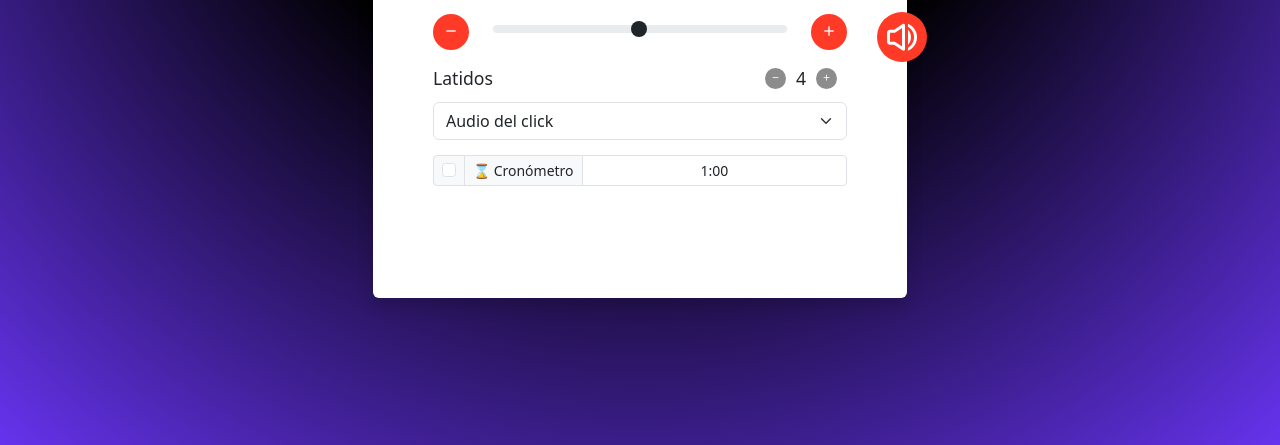
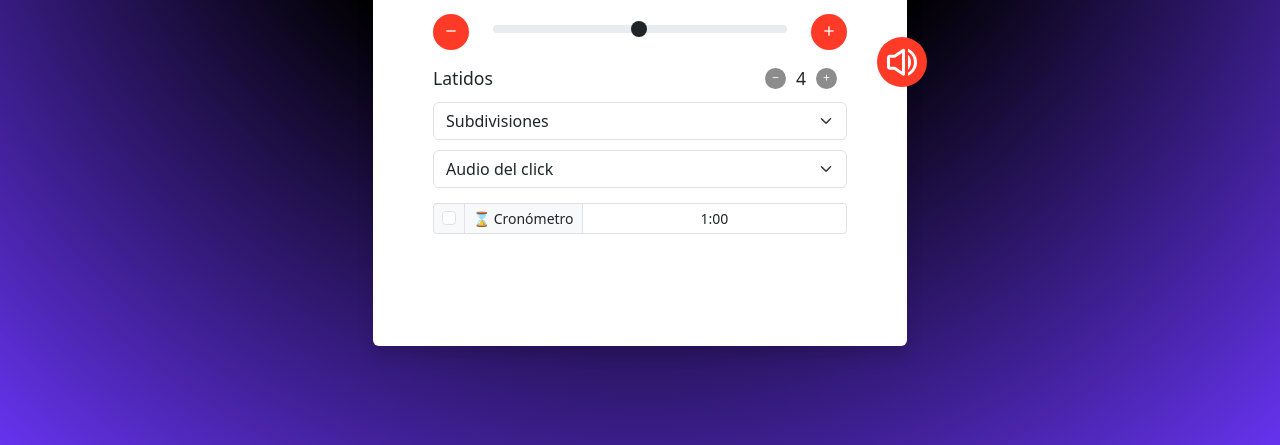
Before and after one commit to hectorgarciatw/metronomo, a plain HTML site: page index.html in a window 1280 px wide. Shown: the part 355-800 px from the top of the page. Drawn offline with nearby package versions, Linux system fonts and the light colour scheme.

Commit message:
Comenzando implementación de subdivisiones

```diff
--- a/index.html
+++ b/index.html
@@ -116,6 +116,17 @@
 
                                             <div class="options">
                                                 <select id="audioOptions" class="form-select" aria-label="Default select example">
+                                                    <option selected>Subdivisiones</option>
+                                                    <option value="1">&#x1D15F; - Negra</option>
+                                                    <option value="2">&#x1D160; - Corchea</option>
+                                                    <option value="3">&#x1D161; - Semicorchea</option>
+                                                    <option value="4">&#x1D162; - Fusa</option>
+                                                    <option value="4">&#x1D163; - Semifusa</option>
+                                                </select>
+                                            </div>
+
+                                            <div class="options">
+                                                <select id="audioOptions" class="form-select" aria-label="Default select example">
                                                     <option selected>Audio del click</option>
                                                     <option value="1">🎻 Clásico</option>
                                                     <option value="2">🎹 Grave</option>
```
Also changed, not shown: assets/images/fondo.jpg (deleted).
